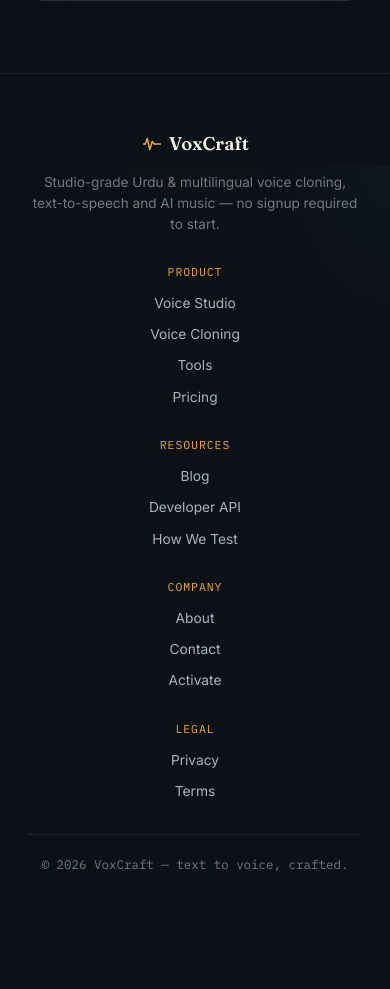
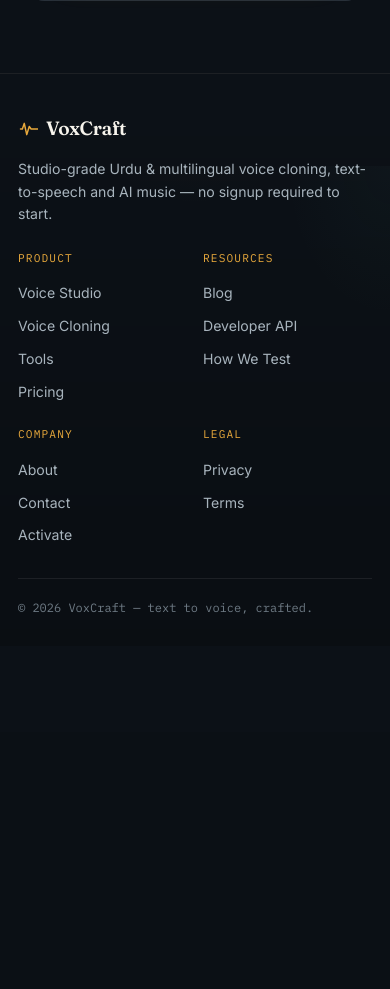
Before and after one commit to faisalchaudhary411/Audio-Studio, a Flask app: page /upgrade in a window 390 px wide. Shown: the part 1522-2511 px from the top of the page. After the commit the page ends 2136 px from the top, so only its background shows below. Run offline with Flask 3, Linux system fonts and the light colour scheme; data comes from the database, SQL or seed files in the repository; data that the repository does not hold is empty; parts of the project's set-up code (start-up, migrations or seed data) failed here and were passed over; some libraries are stand-ins or nearby versions.

Commit message:
Add files via upload

```diff
--- a/static/css/style.css
+++ b/static/css/style.css
@@ -252,49 +252,78 @@ img{max-width:100%;display:block;}
 
 .footer{
   border-top:1px solid var(--line);
-  padding:56px 28px 28px;
+  padding:0 28px 32px;
   color:var(--text-dim);
   font-size:0.88rem;
+  background:linear-gradient(180deg, transparent 0%, rgba(0,0,0,0.2) 100%);
+}
+.footer__cta{
+  max-width:1100px;margin:0 auto;
+  display:flex;align-items:center;justify-content:space-between;gap:20px;flex-wrap:wrap;
+  padding:36px 0;
+  border-bottom:1px solid var(--line);
+}
+.footer__cta-eyebrow{
+  font-family:var(--mono);font-size:0.72rem;letter-spacing:0.1em;
+  text-transform:uppercase;color:var(--jade-hi);display:block;margin-bottom:6px;
+}
+.footer__cta-title{
+  font-family:var(--display);font-size:clamp(1.25rem, 2.5vw, 1.55rem);
+  color:var(--text-hi);letter-spacing:-0.02em;margin:0;line-height:1.25;
 }
 .footer__top{
   display:grid;
-  grid-template-columns:1.6fr 1fr 1fr 1fr 1fr;
-  gap:32px;
+  grid-template-columns:1.8fr 1fr 1fr 1fr;
+  gap:36px 28px;
   max-width:1100px;margin:0 auto;
-  padding-bottom:32px;
+  padding:40px 0 32px;
 }
 .footer__brand-col{padding-right:12px;}
 .footer__brand{
   display:inline-flex;align-items:center;gap:8px;
-  font-family:var(--display);font-weight:600;font-size:1.15rem;
-  color:var(--text-hi);text-decoration:none;
+  font-family:var(--display);font-weight:600;font-size:1.2rem;
+  color:var(--text-hi);text-decoration:none;letter-spacing:-0.02em;
 }
 .footer__brand .nav__mark{color:var(--brass);display:inline-flex;}
-.footer__tagline{margin-top:12px;line-height:1.55;color:var(--text-dim);font-size:0.85rem;max-width:32ch;}
-.footer__col{display:flex;flex-direction:column;gap:10px;}
+.footer__tagline{
+  margin-top:14px;line-height:1.6;color:var(--text-mid);
+  font-size:0.88rem;max-width:34ch;
+}
+.footer__meta{
+  margin-top:12px;font-family:var(--mono);font-size:0.72rem;
+  color:var(--text-dim);letter-spacing:0.02em;
+}
+.footer__col{display:flex;flex-direction:column;gap:11px;}
 .footer__col-title{
-  font-family:var(--mono);font-size:0.72rem;letter-spacing:0.08em;text-transform:uppercase;
-  color:var(--brass);margin-bottom:2px;
+  font-family:var(--mono);font-size:0.7rem;letter-spacing:0.1em;text-transform:uppercase;
+  color:var(--brass);margin-bottom:4px;
 }
-.footer__col a{color:var(--text-mid);text-decoration:none;font-size:0.86rem;transition:color .15s ease;}
+.footer__col a{
+  color:var(--text-mid);text-decoration:none;font-size:0.88rem;
+  transition:color .15s ease;
+}
 .footer__col a:hover{color:var(--brass-hi);}
 .footer__bottom{
   max-width:1100px;margin:0 auto;padding-top:20px;
   border-top:1px solid var(--line);
-  display:flex;justify-content:space-between;align-items:center;flex-wrap:wrap;gap:10px;
-  font-family:var(--mono);font-size:0.78rem;color:var(--text-dim);
+  display:flex;justify-content:space-between;align-items:center;flex-wrap:wrap;gap:12px;
+  font-family:var(--mono);font-size:0.75rem;color:var(--text-dim);
 }
+.footer__bottom-links{display:flex;gap:16px;}
+.footer__bottom-links a{color:var(--text-dim);text-decoration:none;}
+.footer__bottom-links a:hover{color:var(--brass-hi);}
 @media (max-width:900px){
   .footer__top{grid-template-columns:1fr 1fr;gap:28px 24px;}
   .footer__brand-col{grid-column:1 / -1;padding-right:0;}
+  .footer__cta{flex-direction:column;align-items:flex-start;}
 }
 @media (max-width:560px){
-  .footer__top{grid-template-columns:1fr;text-align:center;}
-  .footer__brand-col{text-align:center;}
-  .footer__brand{justify-content:center;}
-  .footer__tagline{max-width:none;margin-left:auto;margin-right:auto;}
-  .footer__col{align-items:center;}
-  .footer__bottom{justify-content:center;text-align:center;}
+  .footer{padding:0 18px 28px;}
+  .footer__top{grid-template-columns:1fr 1fr;gap:24px 16px;text-align:left;}
+  .footer__brand-col{grid-column:1 / -1;}
+  .footer__tagline{max-width:none;}
+  .footer__bottom{flex-direction:column;align-items:flex-start;gap:10px;}
+  .footer__cta-title{font-size:1.2rem;}
 }
 @media (max-width:768px){
   /* Clearance for the fixed sticky-footer ad (80px) so the site's own
```
